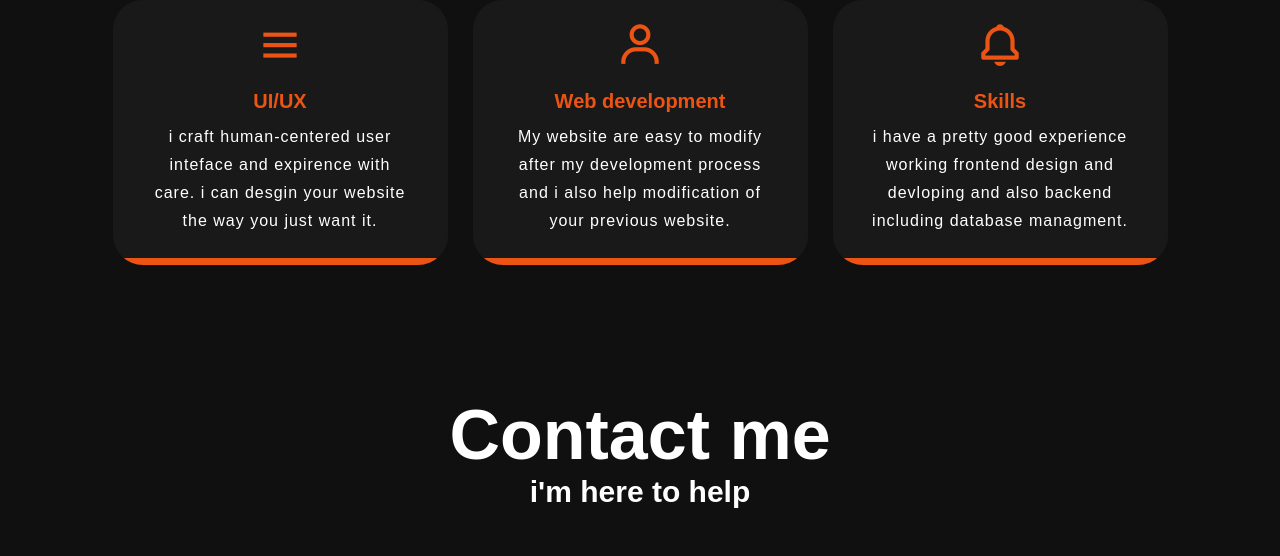
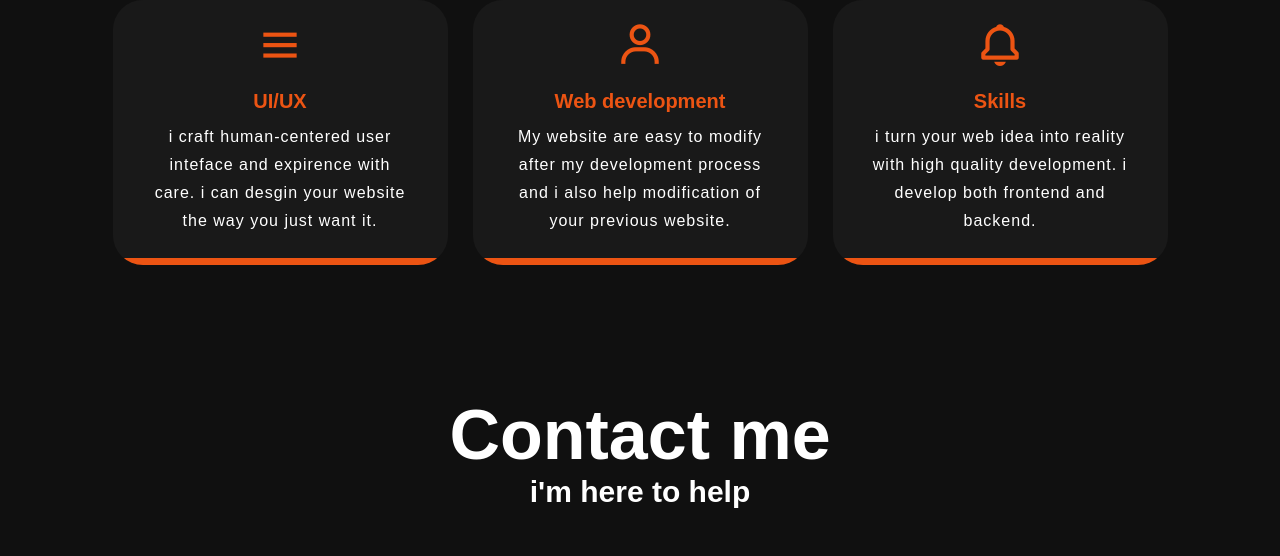
Before and after one commit to dawaisthename/dawdeportfolio.git.io, a plain HTML site: page index.html in a window 1280 px wide. Shown: the part 1800-2356 px from the top of the page. Drawn offline with nearby package versions, Linux system fonts and the light colour scheme; a web font is replaced by a local one.

Commit message:
service updated

```diff
--- a/index.html
+++ b/index.html
@@ -71,7 +71,7 @@
                 <i class="bx bx-bell"></i>
                 <h5>Skills</h5>
                 <p>
-                   i have a pretty good experience working frontend design and devloping and also backend including database managment.
+                   i turn your web idea into reality with high quality development. i develop both frontend and backend.
                 </p>
 
             </div>
```
